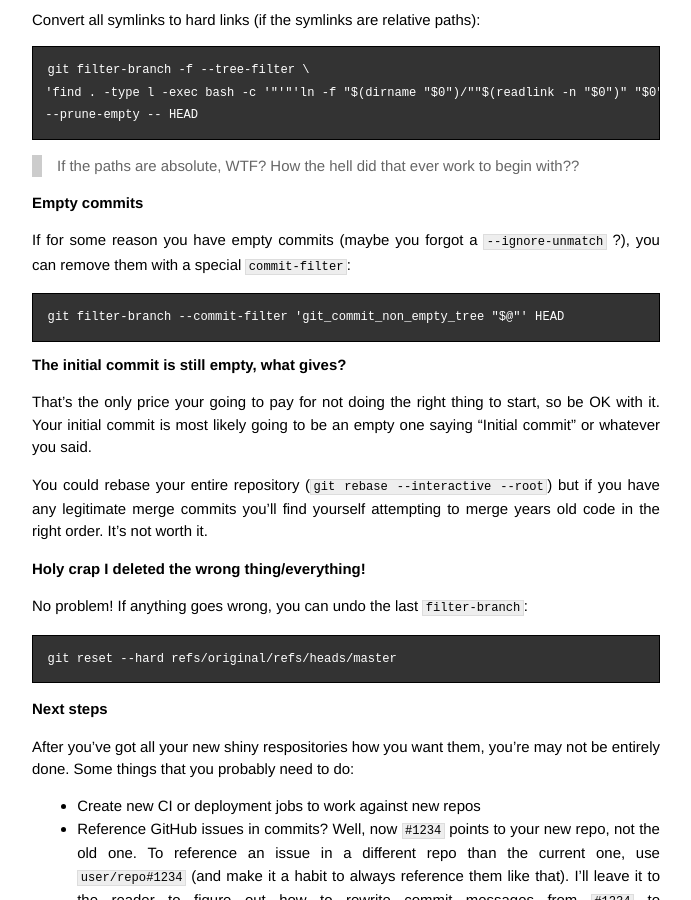
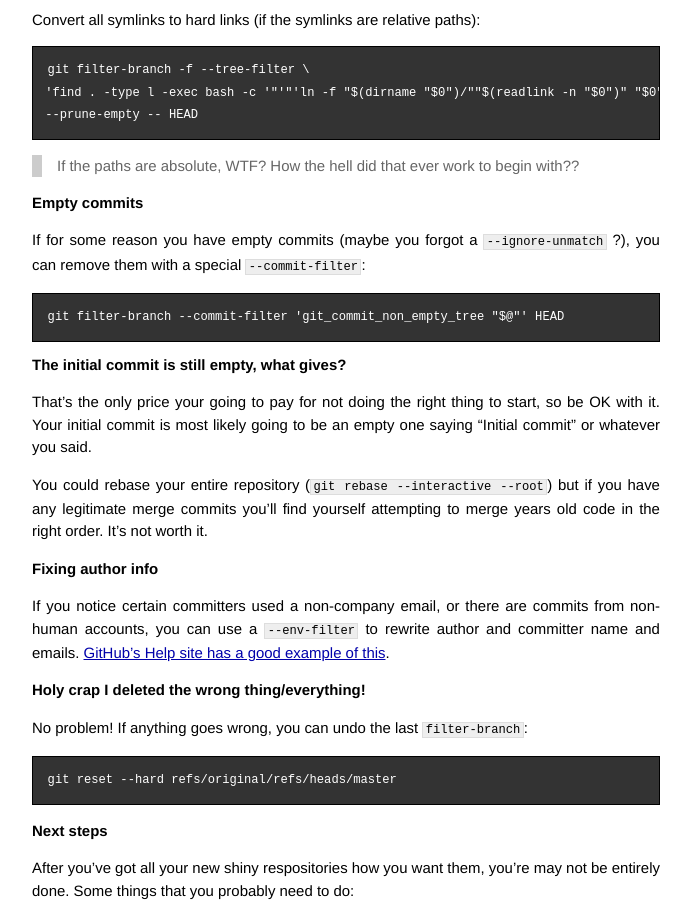
Before and after one commit to jschementi/jschementi.github.io, a Jekyll site: the page built from _posts/2014-07-17-splitting-up-a-git-repo.md, in a window 1280 px wide and 900 px high, scrolled down 2709 px. Shown: the whole window, without its empty margins (294-985 px from the left). Built offline with Jekyll 4.4.1, drawn with Linux system fonts in a browser that asks for light colours; Markdown is read by kramdown in place of the engine named in the settings; comment, search, counter and statistics services are not loaded.

Commit message:
Update Post: Splitting up a Git Repo - fix author

```diff
--- a/_posts/2014-07-17-splitting-up-a-git-repo.md
+++ b/_posts/2014-07-17-splitting-up-a-git-repo.md
@@ -144,7 +144,7 @@ Convert all symlinks to hard links (if the symlinks are relative paths):
 # Empty commits
 
 If for some reason you have empty commits (maybe you forgot a `--ignore-unmatch` ?),
-you can remove them with a special `commit-filter`:
+you can remove them with a special `--commit-filter`:
 
     git filter-branch --commit-filter 'git_commit_non_empty_tree "$@"' HEAD
 
@@ -158,6 +158,13 @@ be OK with it. Your initial commit is most likely going to be an empty one sayin
 You could rebase your entire repository (`git rebase --interactive --root`)
 but if you have any legitimate merge commits you'll find yourself attempting to merge
 years old code in the right order. It's not worth it.
+
+
+# Fixing author info
+
+If you notice certain committers used a non-company email, or there are commits
+from non-human accounts, you can use a `--env-filter` to rewrite author and
+committer name and emails. [GitHub's Help site has a good example of this](https://help.github.com/articles/changing-author-info).
 
 
 # Holy crap I deleted the wrong thing/everything!
```
